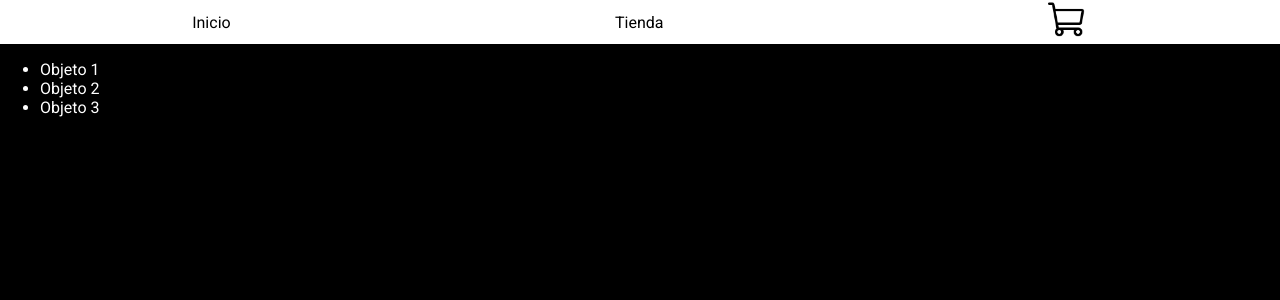
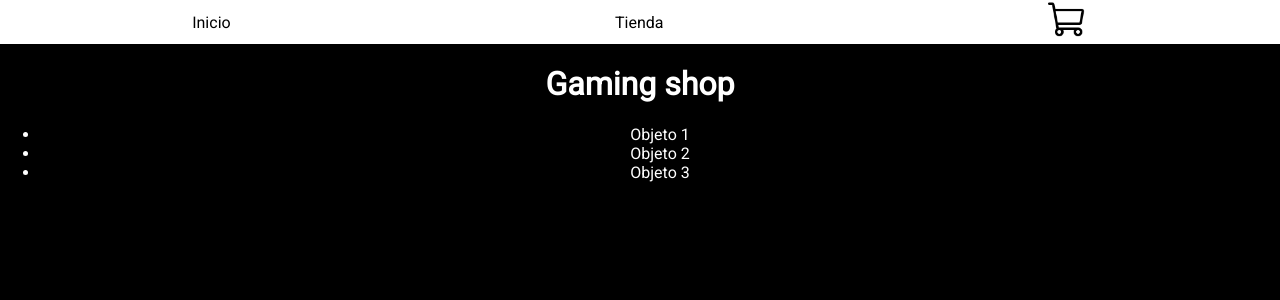
Before and after one commit to RodriguezCamilo/ceaRodriguezEcomerce, a React (Create React App) app: page / in a window 1280 px wide. Shown: the top 300 px of the page. Built offline with nearby package versions, Linux system fonts and the light colour scheme.

Commit message:
clase 3 parte 2

```diff
--- a/src/App.css
+++ b/src/App.css
@@ -4,6 +4,10 @@ body {
   background-color: black;
   font-family: "Roboto", sans-serif;
   color: white;
+}
+
+main {
+  text-align: center;
 }
 
 nav {
--- a/src/App.js
+++ b/src/App.js
@@ -7,7 +7,10 @@ function App() {
   return (
     <div className="App">
       <NavBar/>
-      <ItemList/>
+      <main>
+        <h1>Gaming shop</h1>
+        <ItemList/>
+      </main>
     </div>
   );
 }
```
